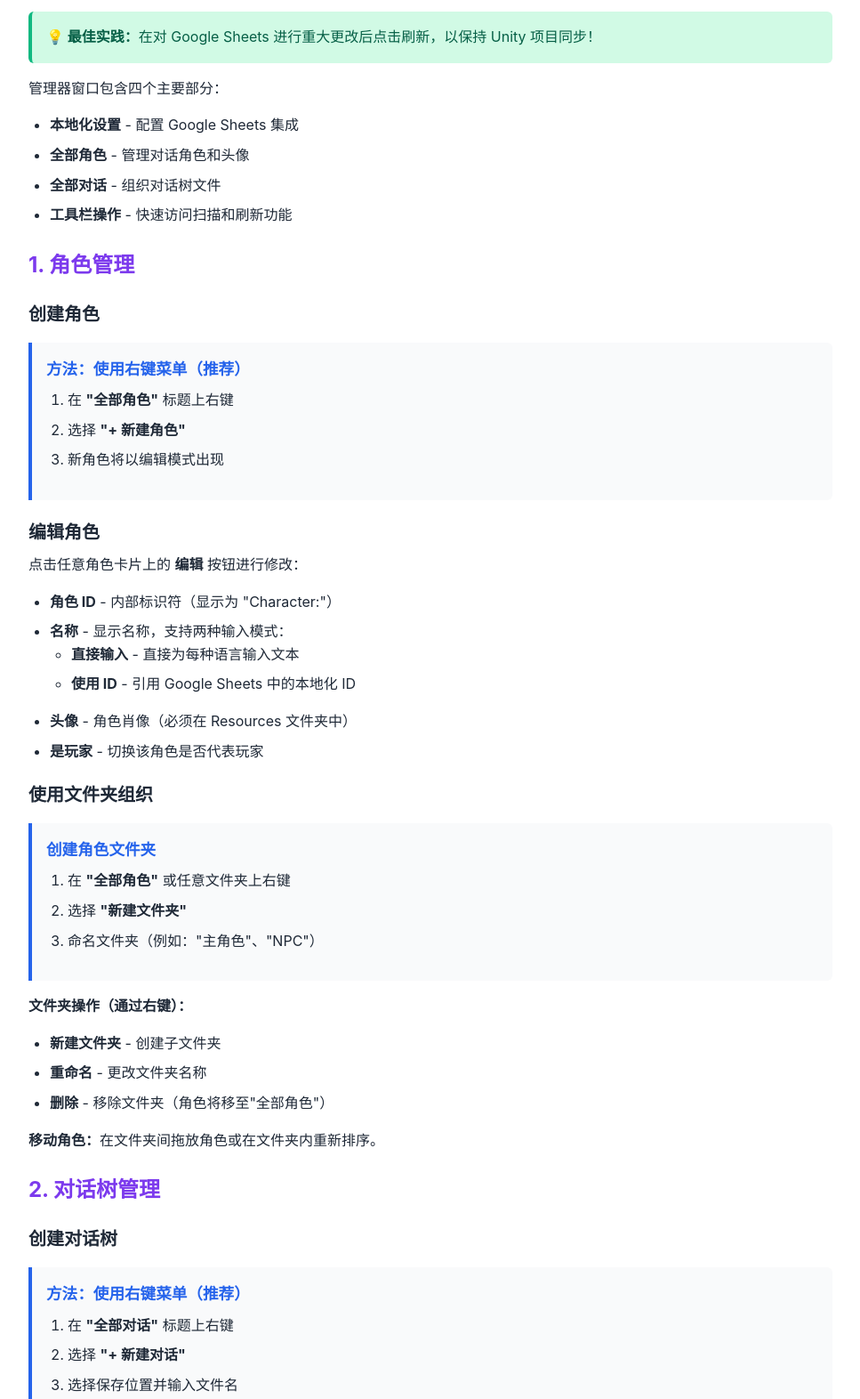
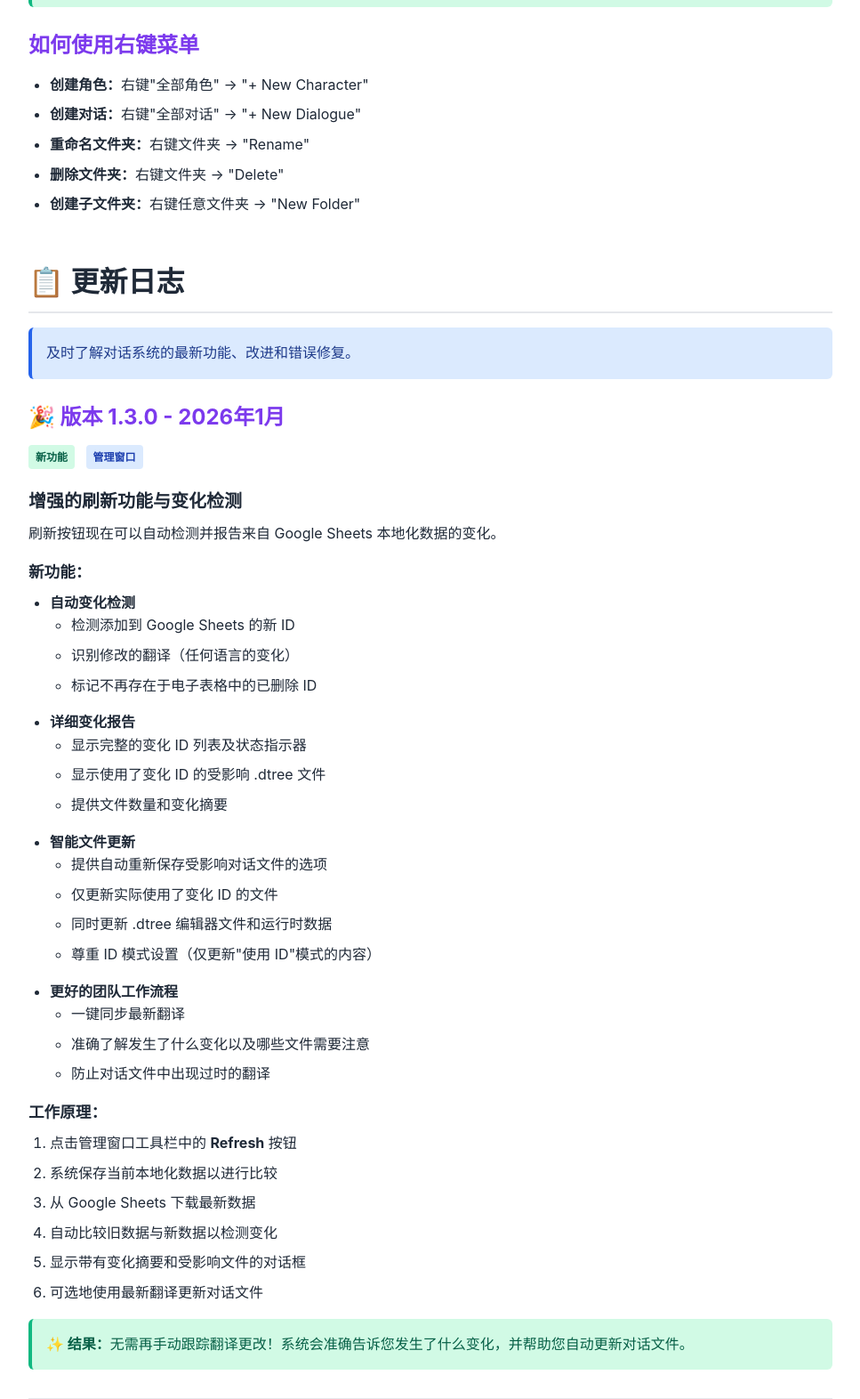
Before and after one commit to Hangyu-Hari/Unity-Dialogue-System-Tool, a plain HTML site: page index-zh.html in a window 1280 px wide. Shown: the part 5637-7209 px from the top of the page at 89% size, without its empty margins (296-1263 px from the left). Drawn offline with Linux system fonts and the light colour scheme.

Commit message:
简化中文

```diff
--- a/index-zh.html
+++ b/index-zh.html
@@ -240,7 +240,6 @@ public class NPCInteraction : MonoBehaviour
 
                 <p>管理器窗口是管理对话系统的中央枢纽。通过 <code>Tools → Dialogue System → Manager Window</code> 访问</p>
 
-                <h3>窗口概览</h3>
                 <h3>工具栏功能</h3>
 
                 <h4>刷新按钮</h4>
@@ -276,102 +275,15 @@ public class NPCInteraction : MonoBehaviour
                 <div class="alert alert-success">
                     <strong>💡 最佳实践：</strong>在对 Google Sheets 进行重大更改后点击刷新，以保持 Unity 项目同步！
                 </div>
-                <p>管理器窗口包含四个主要部分：</p>
+
+                <h3>如何使用右键菜单</h3>
                 <ul>
-                    <li><strong>本地化设置</strong> - 配置 Google Sheets 集成</li>
-                    <li><strong>全部角色</strong> - 管理对话角色和头像</li>
-                    <li><strong>全部对话</strong> - 组织对话树文件</li>
-                    <li><strong>工具栏操作</strong> - 快速访问扫描和刷新功能</li>
+                    <li><strong>创建角色：</strong>右键"全部角色" → "+ New Character"</li>
+                    <li><strong>创建对话：</strong>右键"全部对话" → "+ New Dialogue"</li>
+                    <li><strong>重命名文件夹：</strong>右键文件夹 → "Rename"</li>
+                    <li><strong>删除文件夹：</strong>右键文件夹 → "Delete"</li>
+                    <li><strong>创建子文件夹：</strong>右键任意文件夹 → "New Folder"</li>
                 </ul>
-
-                <h3>1. 角色管理</h3>
-
-                <h4>创建角色</h4>
-                <div class="step-box">
-                    <h5>方法：使用右键菜单（推荐）</h5>
-                    <ol>
-                        <li>在 <strong>"全部角色"</strong> 标题上右键</li>
-                        <li>选择 <strong>"+ 新建角色"</strong></li>
-                        <li>新角色将以编辑模式出现</li>
-                    </ol>
-                </div>
-
-                <h4>编辑角色</h4>
-                <p>点击任意角色卡片上的 <strong>编辑</strong> 按钮进行修改：</p>
-                <ul>
-                    <li><strong>角色 ID</strong> - 内部标识符（显示为 "Character:"）</li>
-                    <li>
-                        <strong>名称</strong> - 显示名称，支持两种输入模式：
-                        <ul>
-                            <li><strong>直接输入</strong> - 直接为每种语言输入文本</li>
-                            <li><strong>使用 ID</strong> - 引用 Google Sheets 中的本地化 ID</li>
-                        </ul>
-                    </li>
-                    <li><strong>头像</strong> - 角色肖像（必须在 Resources 文件夹中）</li>
-                    <li><strong>是玩家</strong> - 切换该角色是否代表玩家</li>
-                </ul>
-
-                <h4>使用文件夹组织</h4>
-                <div class="step-box">
-                    <h5>创建角色文件夹</h5>
-                    <ol>
-                        <li>在 <strong>"全部角色"</strong> 或任意文件夹上右键</li>
-                        <li>选择 <strong>"新建文件夹"</strong></li>
-                        <li>命名文件夹（例如："主角色"、"NPC"）</li>
-                    </ol>
-                </div>
-
-                <p><strong>文件夹操作（通过右键）：</strong></p>
-                <ul>
-                    <li><strong>新建文件夹</strong> - 创建子文件夹</li>
-                    <li><strong>重命名</strong> - 更改文件夹名称</li>
-                    <li><strong>删除</strong> - 移除文件夹（角色将移至"全部角色"）</li>
-                </ul>
-
-                <p><strong>移动角色：</strong>在文件夹间拖放角色或在文件夹内重新排序。</p>
-
-                <h3>2. 对话树管理</h3>
-
-                <h4>创建对话树</h4>
-                <div class="step-box">
-                    <h5>方法：使用右键菜单（推荐）</h5>
-                    <ol>
-                        <li>在 <strong>"全部对话"</strong> 标题上右键</li>
-                        <li>选择 <strong>"+ 新建对话"</strong></li>
-                        <li>选择保存位置并输入文件名</li>
-                        <li>新的 .dtree 文件将被创建并打开</li>
-                    </ol>
-                </div>
-
-                <h4>打开对话树</h4>
-                <p>双击任意对话文件在对话树编辑器中打开。</p>
-
-                <h4>使用文件夹组织</h4>
-                <div class="step-box">
-                    <h5>创建对话文件夹</h5>
-                    <ol>
-                        <li>在 <strong>"全部对话"</strong> 或任意文件夹上右键</li>
-                        <li>选择 <strong>"新建文件夹"</strong></li>
-                        <li>命名文件夹（例如："第一章"、"支线任务"）</li>
-                    </ol>
-                </div>
-
-                <p><strong>文件夹操作（通过右键）：</strong></p>
-                <ul>
-                    <li><strong>新建文件夹</strong> - 创建子文件夹</li>
-                    <li><strong>重命名</strong> - 更改文件夹名称</li>
-                    <li><strong>删除</strong> - 移除文件夹（文件将移至"全部对话"）</li>
-                </ul>
-
-                <p><strong>移动文件：</strong>在文件夹间拖放对话文件或在文件夹内重新排序。</p>
-
-                <div class="alert alert-info">
-                    <strong>💡 专业提示：</strong>使用文件夹按章节、角色弧线或游戏位置组织内容。这使得在大型项目中更容易查找和管理对话。
-                </div>
-
-                <div class="alert alert-success">
-                    <strong>✨ 最新更新：</strong>所有创建、重命名和删除操作已移至右键菜单，界面更加简洁！
-                </div>
             </section>
 
             <section id="updates">
@@ -380,6 +292,7 @@ public class NPCInteraction : MonoBehaviour
                 <div class="alert alert-info">
                     及时了解对话系统的最新功能、改进和错误修复。
                 </div>
+
                 <h3>🎉 版本 1.3.0 - 2026年1月</h3>
                 <p><span class="badge badge-success">新功能</span> <span class="badge badge-info">管理窗口</span></p>
 
```
